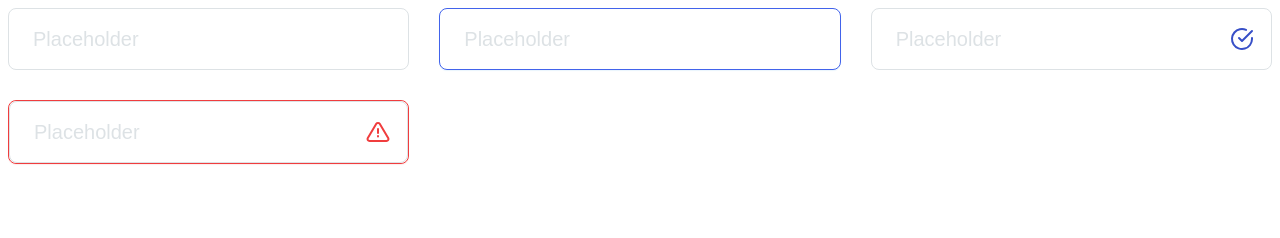
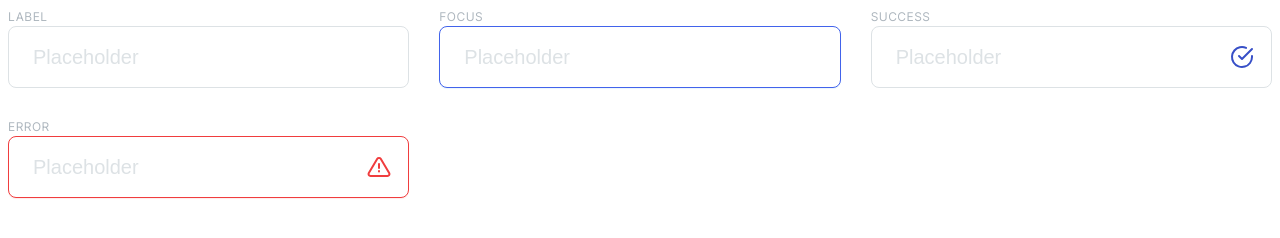
Before and after one commit to js-tasks-ru/htmlcss-20220919_vs-oko, a website: page 07-lection5/04-input/index.html in a window 1280 px wide. Drawn offline with Linux system fonts and the light colour scheme.

Commit message:
правки по замечаниям преподавателя 2

```diff
--- a/07-lection5/04-input/index.html
+++ b/07-lection5/04-input/index.html
@@ -12,6 +12,8 @@
      style="display:grid; grid-gap: 30px; grid-template-columns: repeat(auto-fill, minmax(350px, 1fr));">
 
     <div class="input">
+        <label class="input__label">label</label>
+        <div class="input__container">
             <input type="text" placeholder="Placeholder" class="input__input-text">
             <svg class="input__icon input__success-icon">
                 <use href="../../assets/images/icons_sprite.svg#success"></use>
@@ -20,8 +22,11 @@
                 <use href="../../assets/images/icons_sprite.svg#error"></use>
             </svg>
         </div>
+    </div>
 
     <div class="input">
+        <label class="input__label">focus</label>
+        <div class="input__container">
             <input type="text" placeholder="Placeholder" class="input__input-text" tabindex="1">
             <svg class="input__icon input__success-icon">
                 <use href="../../assets/images/icons_sprite.svg#success"></use>
@@ -30,8 +35,11 @@
                 <use href="../../assets/images/icons_sprite.svg#error"></use>
             </svg>
         </div>
+    </div>
 
     <div class="input input_success">
+        <label class="input__label">success</label>
+        <div class="input__container">
             <input type="text" placeholder="Placeholder" class="input__input-text">
             <svg class="input__icon input__icon_success">
                 <use href="../../assets/images/icons_sprite.svg#success"></use>
@@ -40,8 +48,11 @@
                 <use href="../../assets/images/icons_sprite.svg#error"></use>
             </svg>
         </div>
+    </div>
 
     <div class="input input_invalid">
+        <label class="input__label">error</label>
+        <div class="input__container">
             <input type="text" placeholder="Placeholder" class="input__input-text">
             <svg class="input__icon input__icon_success">
                 <use href="../../assets/images/icons_sprite.svg#success"></use>
@@ -49,6 +60,7 @@
             <svg class="input__icon input__icon_error">
                 <use href="../../assets/images/icons_sprite.svg#error"></use>
             </svg>
+        </div>
     </div>
 
 </div>
--- a/07-lection5/04-input/input.css
+++ b/07-lection5/04-input/input.css
@@ -1,16 +1,24 @@
 .input {
-    position: relative;
-    display: flex;
-    flex-direction: column;
     font-family: 'Inter', sans-serif;
     font-style: normal;
     font-weight: 500;
     font-size: 12px;
     line-height: 18px;
+    color: var(--grey-3);
+
+}
+
+.input__container {
+    display: flex;
+    flex-direction: column;
+    position: relative;
+}
+
+.input__label {
+    font-size: 12px;
+    line-height: 18px;
     letter-spacing: 0.04em;
     text-transform: uppercase;
-    color: var(--grey-3);
-
 }
 
 .input__input-text {
@@ -56,7 +64,7 @@
     display: block;
 }
 
-.input_invalid {
+.input_invalid .input__input-text {
     border: 1px solid var(--red);
     box-shadow: 0 1px 1px rgba(240, 61, 62, 0.1);
     border-radius: 8px;
```
Lines whose indentation alone changed are shown as unchanged.
